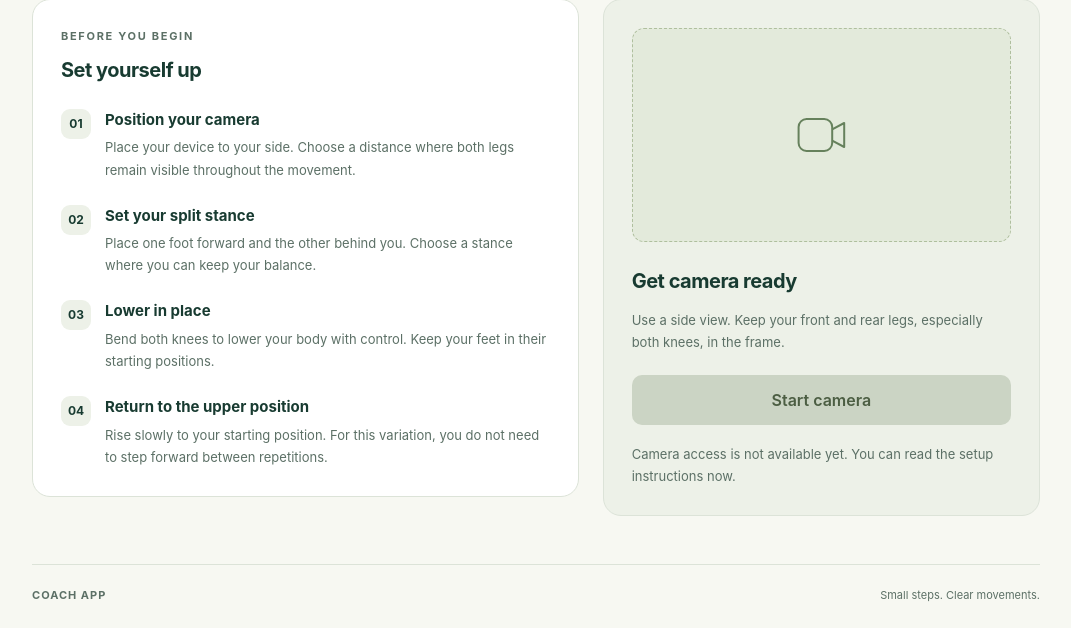
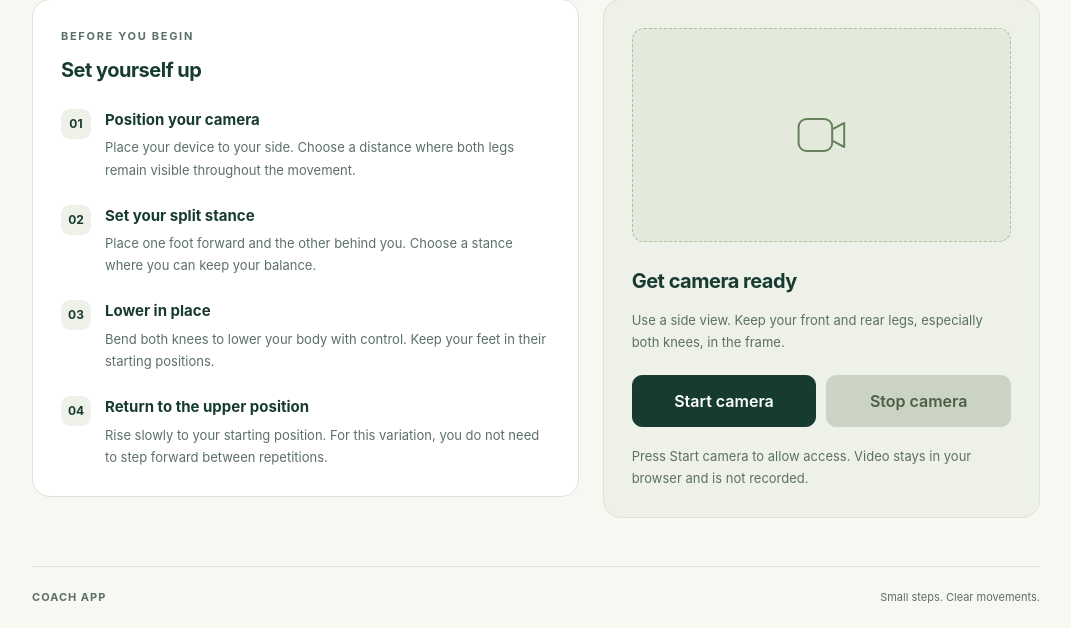
Before and after one commit to mukhammaddiyor01/coach-app, a FastAPI app: page /workout/lunge in a window 1280 px wide. Shown: the part 405-1033 px from the top of the page, without its empty margins (104-1175 px from the left). Before the commit the page ends 1007 px from the top, so only its background shows below. Run offline with FastAPI, Linux system fonts and the light colour scheme.

Commit message:
feat: add browser camera start and stop controls

```diff
--- a/frontend/static/css/style.css
+++ b/frontend/static/css/style.css
@@ -28,7 +28,7 @@ a { color: inherit; }
 .brand-symbol { display: inline-flex; align-items: center; justify-content: center; width: 36px; height: 36px; border-radius: 11px; background: var(--text); color: white; font-size: 24px; }
 .brand-symbol span { color: var(--accent); font-size: 15px; margin-left: -2px; }
 .camera-status { display: flex; align-items: center; gap: 7px; font-size: 12px; color: var(--muted); }
-.camera-status > span { width: 6px; height: 6px; border-radius: 50%; background: #849187; }
+.camera-status > span:first-child { width: 6px; height: 6px; border-radius: 50%; background: #849187; }
 
 .intro { padding: 52px 0 32px; }
 .eyebrow { margin: 0 0 16px; font-size: 11px; font-weight: 700; letter-spacing: 1.7px; color: var(--muted); }
@@ -93,8 +93,68 @@ footer span:first-child { font-weight: 700; letter-spacing: 1px; }
 .camera-placeholder { display: grid; place-items: center; aspect-ratio: 16 / 9; margin-bottom: 24px; border: 1px dashed #afbf9e; border-radius: 12px; background: #e3eadb; }
 .camera-placeholder svg { width: 64px; height: 64px; stroke: #66815c; stroke-width: 2.5; stroke-linejoin: round; }
 .camera-panel > p { color: var(--muted); font-size: 13px; line-height: 1.7; }
-.start-button { display: block; width: 100%; margin-top: 22px; padding: 13px 18px; border: 0; border-radius: 10px; background: #cbd4c4; color: #4c5e43; font-weight: 600; }
-.start-button:disabled { cursor: not-allowed; }
+/* Keep the camera controls explicit and the preview inside its panel. */
+.camera-status[data-state="on"] > span:first-child {
+  background: #3a7d40;
+}
+
+.camera-status[data-state="starting"] > span:first-child {
+  background: #a47713;
+}
+
+.camera-video {
+  display: block;
+  width: 100%;
+  aspect-ratio: 16 / 9;
+  object-fit: contain;
+  margin-bottom: 24px;
+  border-radius: 12px;
+  background: #183b31;
+}
+
+/* Author styles must not override the HTML hidden attribute. */
+[hidden] {
+  display: none !important;
+}
+
+.camera-controls {
+  display: flex;
+  flex-wrap: wrap;
+  gap: 10px;
+  margin-top: 22px;
+}
+
+.start-button,
+.stop-button {
+  flex: 1 1 130px;
+  padding: 13px 18px;
+  border: 1px solid var(--text);
+  border-radius: 10px;
+  font-weight: 600;
+  cursor: pointer;
+}
+
+.start-button {
+  background: var(--text);
+  color: white;
+}
+
+.stop-button {
+  background: transparent;
+  color: var(--text);
+}
+
+.camera-controls button:focus-visible {
+  outline: 3px solid var(--text);
+  outline-offset: 4px;
+}
+
+.camera-controls button:disabled {
+  border-color: #cbd4c4;
+  background: #cbd4c4;
+  color: #4c5e43;
+  cursor: not-allowed;
+}
 
 @media (max-width: 750px) {
   .workout-layout { grid-template-columns: 1fr; }
--- /dev/null
+++ b/frontend/static/js/camera.js
@@ -0,0 +1,141 @@
+// Camera controls only. Exercise rules and repetition counts belong in Python.
+const cameraVideo = document.querySelector("#camera-video");
+const cameraPlaceholder = document.querySelector("#camera-placeholder");
+const cameraTitle = document.querySelector("#camera-title");
+const cameraMessage = document.querySelector("#camera-message");
+const cameraStatus = document.querySelector("#camera-status");
+const cameraStatusText = document.querySelector("#camera-status-text");
+const startCameraButton = document.querySelector("#start-camera");
+const stopCameraButton = document.querySelector("#stop-camera");
+
+const CAMERA_CONSTRAINTS = {
+  video: { width: { ideal: 1280 }, height: { ideal: 720 } },
+  audio: false,
+};
+
+const CAMERA_STATUS_LABELS = {
+  off: "Camera off",
+  starting: "Connecting camera",
+  on: "Camera on",
+  error: "Camera off",
+};
+
+let cameraStream = null;
+let cameraState = "off";
+let cameraRequestId = 0;
+
+function showCameraState(state, message) {
+  cameraState = state;
+  const isCameraOn = state === "on";
+  const isStarting = state === "starting";
+
+  cameraStatus.dataset.state = state;
+  cameraStatusText.textContent = CAMERA_STATUS_LABELS[state];
+  cameraTitle.textContent = isCameraOn ? "Live camera" : "Get camera ready";
+  cameraMessage.textContent = message;
+  cameraVideo.hidden = !isCameraOn;
+  cameraPlaceholder.hidden = isCameraOn;
+  startCameraButton.disabled = isStarting || isCameraOn;
+  startCameraButton.textContent = isStarting ? "Starting…" : "Start camera";
+  stopCameraButton.disabled = !isStarting && !isCameraOn;
+}
+
+function stopStreamTracks(stream) {
+  if (!stream) {
+    return;
+  }
+
+  stream.getTracks().forEach((track) => track.stop());
+}
+
+function stopCamera() {
+  // Invalidate pending permission requests so late results cannot reopen the camera.
+  cameraRequestId += 1;
+  stopStreamTracks(cameraStream);
+  cameraStream = null;
+  cameraVideo.pause();
+  cameraVideo.srcObject = null;
+  showCameraState("off", "Camera stopped. Press Start camera when you are ready.");
+}
+
+function getCameraErrorMessage(error) {
+  const messages = {
+    NotAllowedError: "Camera access was denied. Allow camera access in your browser and try again.",
+    SecurityError: "Camera access is blocked. Check your browser settings and open the app on localhost or HTTPS.",
+    NotFoundError: "No camera was found. Connect a camera and try again.",
+    NotReadableError: "The camera could not be opened. Close other apps using it and try again.",
+    OverconstrainedError: "This camera cannot provide the requested video. Try another camera.",
+  };
+
+  return messages[error.name] || "The camera could not start. Check your device and try again.";
+}
+
+function handleCameraDisconnected(requestId) {
+  if (requestId !== cameraRequestId) {
+    return;
+  }
+
+  stopCamera();
+  showCameraState("error", "The camera was disconnected. Reconnect it and press Start camera.");
+}
+
+async function startCamera() {
+  if (cameraState === "starting" || cameraState === "on") {
+    return;
+  }
+
+  if (!navigator.mediaDevices?.getUserMedia) {
+    showCameraState("error", "Camera access is unavailable. Open the app on localhost or HTTPS in a supported browser.");
+    return;
+  }
+
+  const requestId = ++cameraRequestId;
+  let requestedStream = null;
+  showCameraState("starting", "Allow camera access in your browser, or press Stop camera to cancel.");
+
+  try {
+    requestedStream = await navigator.mediaDevices.getUserMedia(CAMERA_CONSTRAINTS);
+
+    if (requestId !== cameraRequestId) {
+      stopStreamTracks(requestedStream);
+      return;
+    }
+
+    cameraStream = requestedStream;
+    cameraVideo.srcObject = cameraStream;
+    await cameraVideo.play();
+
+    if (requestId !== cameraRequestId) {
+      stopStreamTracks(requestedStream);
+      return;
+    }
+
+    const hasLiveVideo = cameraStream.getVideoTracks().some((track) => track.readyState === "live");
+
+    if (!hasLiveVideo) {
+      handleCameraDisconnected(requestId);
+      return;
+    }
+
+    cameraStream.getVideoTracks().forEach((track) => {
+      track.addEventListener("ended", () => handleCameraDisconnected(requestId), { once: true });
+    });
+
+    showCameraState("on", "Keep your whole body in view. Exercise analysis is not connected yet.");
+  } catch (error) {
+    stopStreamTracks(requestedStream);
+
+    // An older request must not change a newer camera session.
+    if (requestId !== cameraRequestId) {
+      return;
+    }
+
+    cameraStream = null;
+    cameraVideo.srcObject = null;
+    showCameraState("error", getCameraErrorMessage(error));
+  }
+}
+
+startCameraButton.addEventListener("click", startCamera);
+stopCameraButton.addEventListener("click", stopCamera);
+window.addEventListener("pagehide", stopCamera);
--- a/frontend/templates/workout.html
+++ b/frontend/templates/workout.html
@@ -6,6 +6,9 @@
     <meta name="description" content="Camera placement and starting position instructions for your selected exercise." />
     <title>{{ exercise.title if exercise else 'Exercise not found' }} — Coach App</title>
     <link rel="stylesheet" href="{{ url_for('static', path='css/style.css') }}" />
+    {% if exercise %}
+    <script src="{{ url_for('static', path='js/camera.js') }}" defer></script>
+    {% endif %}
   </head>
   <body>
     <div class="page">
@@ -14,7 +17,7 @@
           <span class="brand-symbol" aria-hidden="true">C<span>•</span></span>
           Coach App
         </a>
-        <span class="camera-status"><span aria-hidden="true"></span>Camera off</span>
+        <span id="camera-status" class="camera-status" data-state="off"><span aria-hidden="true"></span><span id="camera-status-text">Camera off</span></span>
       </header>
 
       <main>
@@ -49,16 +52,21 @@
             </section>
 
             <aside class="camera-panel" aria-labelledby="camera-title">
-              <div class="camera-placeholder" aria-hidden="true">
+              <div id="camera-placeholder" class="camera-placeholder" aria-hidden="true">
                 <svg viewBox="0 0 80 80" fill="none">
                   <rect x="12" y="20" width="42" height="40" rx="10" />
                   <path d="M54 33L69 25V55L54 47" />
                 </svg>
               </div>
+              <video id="camera-video" class="camera-video" muted playsinline hidden aria-label="Live camera preview"></video>
               <h2 id="camera-title">Get camera ready</h2>
               <p id="camera-guidance">{{ exercise.camera_guidance }}</p>
-              <button class="start-button" type="button" disabled aria-describedby="camera-note">Start camera</button>
-              <p id="camera-note" class="stage-note">Camera access is not available yet. You can read the setup instructions now.</p>
+              <div class="camera-controls">
+                <button id="start-camera" class="start-button" type="button" aria-describedby="camera-message">Start camera</button>
+                <button id="stop-camera" class="stop-button" type="button" disabled>Stop camera</button>
+              </div>
+              <p id="camera-message" class="stage-note" role="status">Press Start camera to allow access. Video stays in your browser and is not recorded.</p>
+              <noscript><p>Enable JavaScript to use the camera. You can still read the exercise instructions.</p></noscript>
             </aside>
           </div>
         </div>
```
Also changed, not shown: AGENTS.md (+4 -3 lines), tests/camera.test.cjs (added, +287 -0 lines), README.md.
